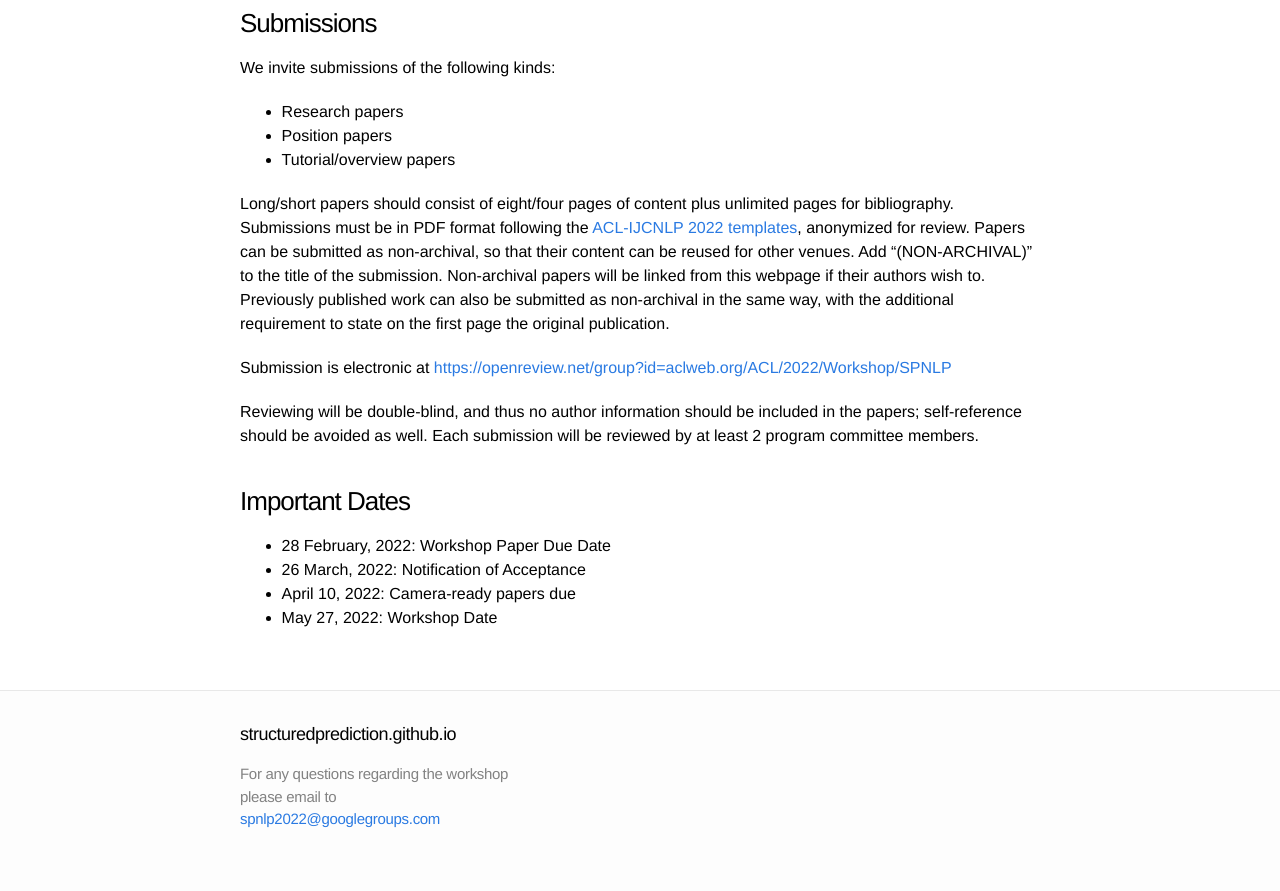
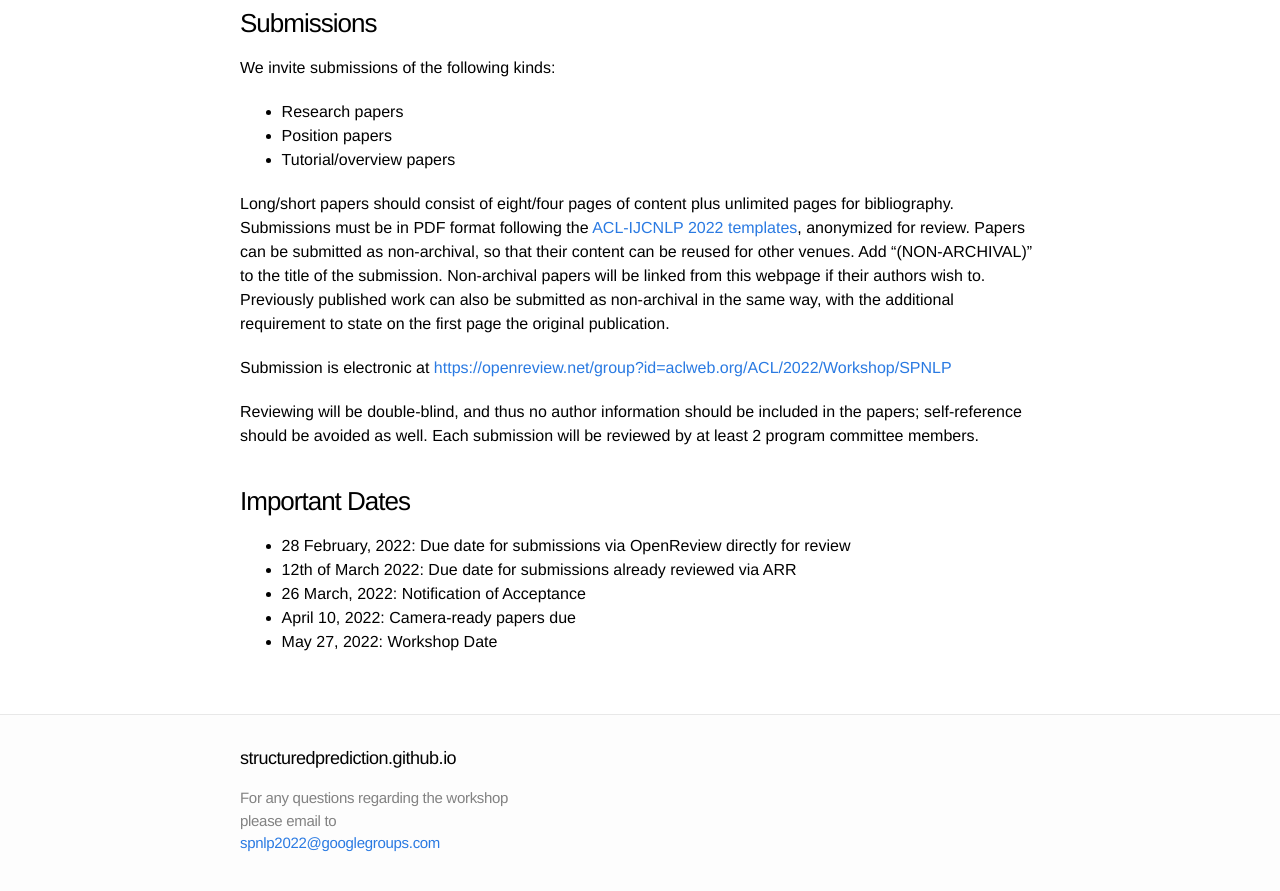
Before and after one commit to structuredprediction/structuredprediction.github.io, a Jekyll site: the page built from SPNLP22/1_cfp.md, in a window 1280 px wide and 900 px high, scrolled down 2179 px. Shown: the top 891 px of the window. Built offline with Jekyll 4.4.1, drawn with Linux system fonts in a browser that asks for light colours.

Commit message:
Update 1_cfp.md

```diff
--- a/SPNLP22/1_cfp.md
+++ b/SPNLP22/1_cfp.md
@@ -87,7 +87,8 @@ Submission is electronic at
 Reviewing will be double-blind, and thus no author information should be included in the papers; self-reference should be avoided as well. Each submission will be reviewed by at least 2 program committee members.
 
 ### Important Dates
-- 28 February, 2022: Workshop Paper Due Date
+- 28 February, 2022: Due date for submissions via OpenReview directly for review
+- 12th of March 2022: Due date for submissions already reviewed via ARR
 - 26 March, 2022: Notification of Acceptance
 - April 10, 2022: Camera-ready papers due
 - May 27, 2022: Workshop Date
```
